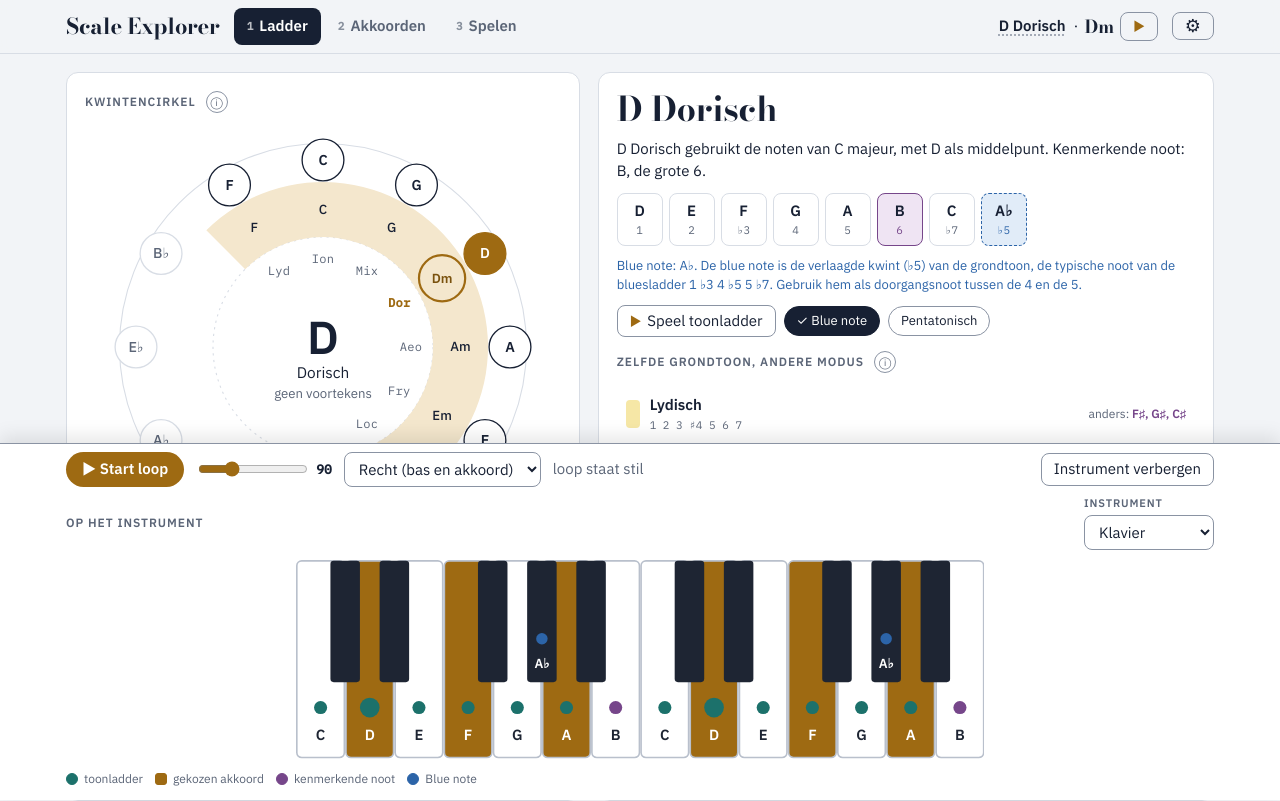
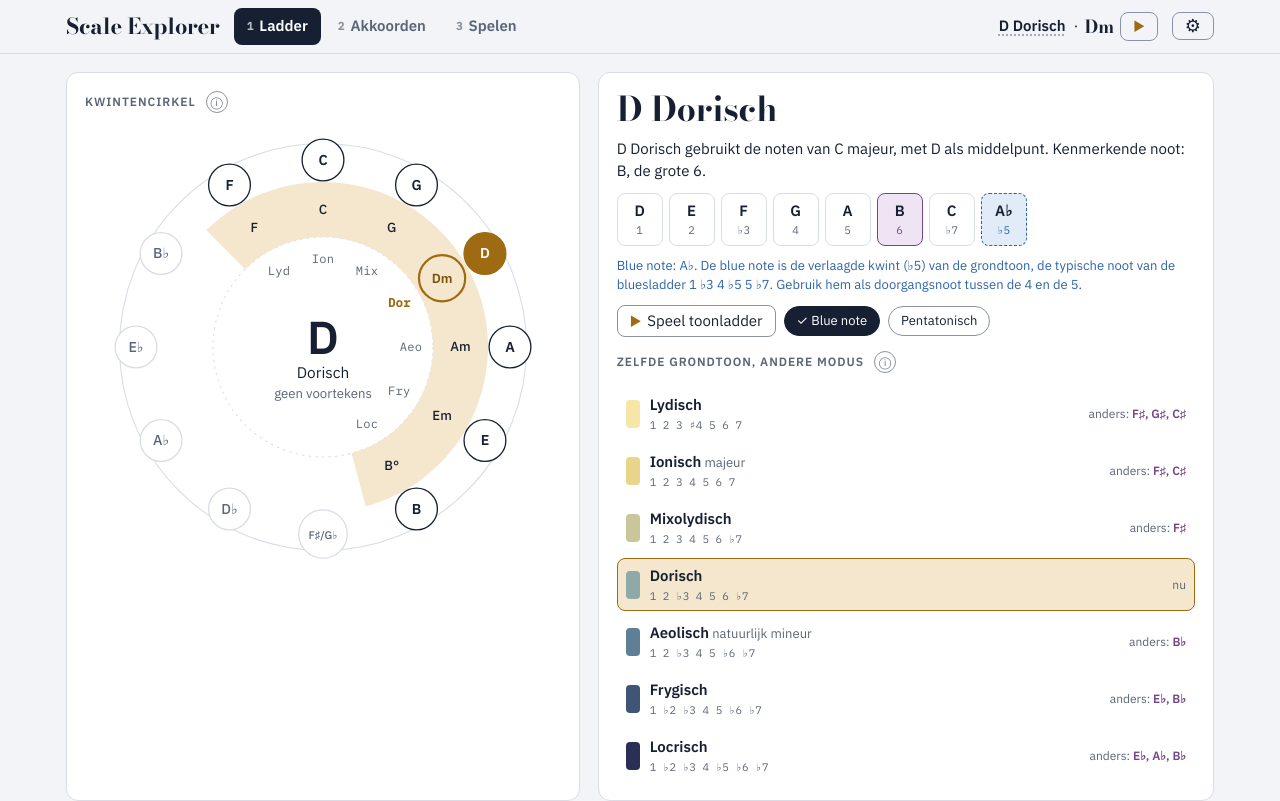
Before and after one commit to krogiers/Scale-explorer, a React (Vite) app: page /#ladder in a window 1280 px wide. Shown: the top 801 px of the page. Built offline with nearby package versions, Linux system fonts and the light colour scheme.

Commit message:
* Remove dock

```diff
--- a/src/App.tsx
+++ b/src/App.tsx
@@ -1,9 +1,9 @@
 import { useEffect, useState } from 'react';
-import { AppProvider, LoopProvider, useApp } from './state';
+import { AppProvider, chordOf, LoopProvider, useApp, useLoop } from './state';
 import { PlayButton, Toaster } from './ui';
 import { LadderScreen } from './screens/ladder';
 import { AkkoordenScreen } from './screens/akkoorden';
-import { Dock, SpelenScreen } from './screens/spelen';
+import { InstrumentPanel, SpelenScreen } from './screens/spelen';
 import { Settings } from './screens/settings';
 
 /** De drie schermen; de naam staat in de URL (#ladder, #akkoorden, #spelen) zodat terug en vooruit werken. */
@@ -11,7 +11,6 @@ const SCREENS = ['ladder', 'akkoorden', 'spelen'] as const;
 type Screen = (typeof SCREENS)[number];
 const isScreen = (s: string): s is Screen => (SCREENS as readonly string[]).includes(s);
 const SCREEN_KEY = 'tln-screen';
-const DOCK_KEY = 'tln-dock';
 
 function load<T>(key: string, fallback: T): T {
   try { const v = localStorage.getItem(key); return v === null ? fallback : JSON.parse(v); } catch { return fallback; }
@@ -41,15 +40,30 @@ function useScreen(): [Screen, (s: Screen) => void] {
   return [screen, go];
 }
 
-/** Bovenbalk met de schermen, de huidige ladder en het akkoord (overal zichtbaar), en ⚙; onderaan het dock. */
+/**
+ * Speelt de loop terwijl je op een ander scherm bent, dan toont de bovenbalk dat, met ■ om te stoppen.
+ * Een tik op de tekst brengt je naar Spelen.
+ */
+function LoopPill({ onOpen }: { onOpen: () => void }) {
+  const { state, t, names } = useApp();
+  const { running, info, toggle } = useLoop();
+  if (!running) return null;
+  const n = state.path.length;
+  const text = !info ? t.loopTitle : info.chord < 0 ? `${t.countingIn} ${info.beat + 1}`
+    : `${names.chord(chordOf(state.path[info.chord % n]))}${n > 1 ? ` → ${names.chord(chordOf(state.path[(info.chord + 1) % n]))}` : ''}`;
+  return (
+    <div className="loop-pill">
+      <button type="button" className="lp-stop" onClick={toggle} aria-label={t.loopStop} title={t.loopStop}>■</button>
+      <button type="button" className="lp-now" onClick={onOpen} aria-live="polite">{text}</button>
+    </div>
+  );
+}
+
+/** Bovenbalk met de schermen, de huidige ladder en het akkoord (overal zichtbaar), en ⚙. */
 function Layout() {
   const { state, t, names, scale, chords, scaleLabel, playChord } = useApp();
   const [screen, go] = useScreen();
   const [settings, setSettings] = useState(false);
-  // het dock: standaard open op Ladder (noten op je instrument), dicht op Akkoorden (ruimte voor het schema);
-  // op een telefoon staat het dock standaard dicht: het instrument zou het halve scherm innemen
-  const [dock, setDock] = useState<Record<string, boolean>>(() => load(DOCK_KEY, { ladder: !matchMedia('(max-width: 640px)').matches, akkoorden: false }));
-  useEffect(() => save(DOCK_KEY, dock), [dock]);
 
   // sneltoetsen 1, 2, 3 voor de schermen (niet tijdens typen, niet in een dialoog, niet met een modifier)
   useEffect(() => {
@@ -74,6 +88,7 @@ function Layout() {
               </button>
             ))}
           </nav>
+          {screen !== 'spelen' && <LoopPill onOpen={() => go('spelen')} />}
           <div className="ctx">
             <button type="button" className="ctx-scale" onClick={() => go('ladder')}>{scaleLabel(scale)}</button>
             <span aria-hidden="true">·</span>
@@ -84,12 +99,11 @@ function Layout() {
         </div>
       </header>
       <main className="wrap">
-        {screen === 'ladder' && <LadderScreen />}
+        {screen === 'ladder' && <LadderScreen instrument={<InstrumentPanel />} />}
         {screen === 'akkoorden' && <AkkoordenScreen />}
         {screen === 'spelen' && <SpelenScreen />}
         <footer className="muted small credits">{t.credits}</footer>
       </main>
-      {screen !== 'spelen' && <Dock open={!!dock[screen]} onToggle={() => setDock({ ...dock, [screen]: !dock[screen] })} />}
       <Settings open={settings} onClose={() => setSettings(false)} />
       <Toaster />
     </div>
--- a/src/i18n/en.ts
+++ b/src/i18n/en.ts
@@ -62,7 +62,7 @@ export const en = {
   timbreFollows: 'Sound follows instrument', playChord: 'Play chord',
   screens: { ladder: 'Scale', akkoorden: 'Chords', spelen: 'Play' } as Record<string, string>,
   nextView: { list: 'List', network: 'Network', sequences: 'Sequences' } as Record<string, string>,
-  dockShow: 'Show instrument', dockHide: 'Hide instrument', nowShort: 'now', nextShort: 'next', loopOff: 'loop stopped',
+  nowShort: 'now', nextShort: 'next', loopOff: 'loop stopped',
   toastCleared: 'Chart cleared.', toastRemoved: '{chord} removed.', toastInserted: '{name} inserted.',
   credits: 'Sound: recordings from the FluidR3 GM soundfont (CC BY 3.0), via midi-js-soundfonts.',
   clear: 'Clear', undo: 'Undo', chartFull: 'The chart is full ({n} chords). Remove a chord to add another.',
--- a/src/i18n/nl.ts
+++ b/src/i18n/nl.ts
@@ -62,7 +62,7 @@ export const nl = {
   timbreFollows: 'Klank volgt instrument', playChord: 'Speel akkoord',
   screens: { ladder: 'Ladder', akkoorden: 'Akkoorden', spelen: 'Spelen' } as Record<string, string>,
   nextView: { list: 'Lijst', network: 'Netwerk', sequences: 'Sequenties' } as Record<string, string>,
-  dockShow: 'Instrument tonen', dockHide: 'Instrument verbergen', nowShort: 'nu', nextShort: 'daarna', loopOff: 'loop staat stil',
+  nowShort: 'nu', nextShort: 'daarna', loopOff: 'loop staat stil',
   toastCleared: 'Schema gewist.', toastRemoved: '{chord} verwijderd.', toastInserted: '{name} ingevoegd.',
   credits: 'Klank: opnames uit de FluidR3 GM-soundfont (CC BY 3.0), via midi-js-soundfonts.',
   clear: 'Wis', undo: 'Ongedaan maken', chartFull: 'Het schema is vol ({n} akkoorden). Verwijder een akkoord om er een toe te voegen.',
--- a/src/screens/spelen/Dock.tsx
+++ /dev/null
@@ -1,39 +0,0 @@
-import { LOOP_STYLES, type LoopStyle } from '../../audio/loop';
-import { BPM_MAX, BPM_MIN, chordOf, useApp, useLoop } from '../../state';
-import { InstrumentPanel } from './panels';
-
-/**
- * Dock onderaan op de schermen Ladder en Akkoorden: de loop (▶/■, tempo, stijl, nu → daarna)
- * en het instrument, dat je kunt uitklappen. Zo hoor en zie je elke klik, op elk scherm.
- */
-export function Dock({ open, onToggle }: { open: boolean; onToggle: () => void }) {
-  const { state, dispatch, t, names } = useApp();
-  const { running, info, opts, setOpts, toggle } = useLoop();
-  const n = state.path.length;
-  let now = <span className="muted">{t.loopOff}</span>;
-  if (running && info) {
-    now = info.chord < 0
-      ? <span>{t.countingIn} <b>{info.beat + 1}</b></span>
-      : <span>{t.nowShort} <b>{names.chord(chordOf(state.path[info.chord % n]))}</b>{n > 1 && <> → {t.nextShort} {names.chord(chordOf(state.path[(info.chord + 1) % n]))}</>}</span>;
-  }
-  return (
-    <aside className={`dock${open ? ' open' : ''}`} aria-label={t.loopTitle}>
-      <div className="dock-bar">
-        <button type="button" className={`loopbtn${running ? ' on' : ''}`} aria-pressed={running} onClick={toggle}>
-          {running ? '■ ' + t.loopStop : '▶ ' + t.loopStart}
-        </button>
-        <label className="dock-tempo">
-          <span className="sr-only">{t.tempo}</span>
-          <input type="range" min={BPM_MIN} max={BPM_MAX} step={2} value={state.bpm} onChange={(e) => dispatch({ type: 'settings', patch: { bpm: +e.target.value } })} />
-          <b>{state.bpm}</b>
-        </label>
-        <select aria-label={t.accompaniment} value={opts.style} onChange={(e) => setOpts({ style: e.target.value as LoopStyle })}>
-          {LOOP_STYLES.map((k) => <option key={k} value={k}>{t.styles[k]}</option>)}
-        </select>
-        <span className="dock-now" aria-live="polite">{now}</span>
-        <button type="button" className="ghost" aria-expanded={open} onClick={onToggle}>{open ? t.dockHide : t.dockShow}</button>
-      </div>
-      {open && <div className="dock-body"><InstrumentPanel /></div>}
-    </aside>
-  );
-}
--- a/src/screens/spelen/dock.css
+++ /dev/null
@@ -1,24 +0,0 @@
-/* dock: de loop en het instrument onderaan op Ladder en Akkoorden */
-.dock{position:sticky;bottom:0;z-index:15;background:var(--surface);border-top:1px solid var(--line-strong);box-shadow:0 -6px 18px rgba(0,0,0,.10)}
-.dock-bar{max-width:1180px;margin:0 auto;display:flex;align-items:center;gap:8px 12px;flex-wrap:wrap;padding:8px max(16px, env(safe-area-inset-right, 0px)) max(8px, env(safe-area-inset-bottom, 0px)) max(16px, env(safe-area-inset-left, 0px))}
-.dock .loopbtn{padding:6px 16px;min-width:116px}
-.dock-tempo{display:flex;align-items:center;gap:6px;font-family:var(--f-mono);font-size:13px}
-.dock-tempo input{width:110px;accent-color:var(--brass)}
-.dock-now{flex:1;min-width:160px}
-.dock-now b{font-family:var(--f-display);font-size:18px}
-.dock-body{max-width:1180px;margin:0 auto;padding:0 16px 12px;max-height:46vh;overflow:auto;display:flex;flex-direction:column;gap:10px}
-.dock-body svg{max-height:min(26vh,200px);width:auto;max-width:100%;display:block;margin:0 auto}
-@media (max-width:640px){.dock select{display:none}.dock-tempo input{width:80px}.dock-body{max-height:40vh}.dock-body svg{max-height:22vh}.dock .legend{display:none}}
-
-/* het schema als strook om mee te lezen (scherm Spelen) */
-.strip{display:flex;overflow-x:auto;border-left:2px solid var(--ink);padding-bottom:4px}
-.sbar{position:relative;flex:0 0 auto;display:flex;gap:4px;min-width:200px;padding:16px 6px 6px;border-right:2px solid var(--ink)}
-.scell{flex-basis:0;min-width:56px;border:1px solid transparent;border-radius:6px;background:none;padding:6px 8px;font-family:var(--f-display);font-size:24px;line-height:1.1;text-align:left;cursor:pointer;color:inherit}
-.scell.focus{border-color:var(--ink)}
-.scell.playing{background:var(--brass);border-color:var(--brass);color:var(--surface)}
-.scell.cont{cursor:default;text-align:center;color:var(--muted)}
-.scell.cont.playing{color:var(--surface)}
-.spelen .loop{border-top:0;padding-top:0}
-.spelen .loop-chord{font-size:56px}
-.spelen .loop-now{min-height:110px}
-.spelen .kb svg{max-height:40vh;width:auto;max-width:100%;display:block;margin:0 auto}
--- a/src/screens/spelen/index.ts
+++ b/src/screens/spelen/index.ts
@@ -1,3 +1,2 @@
-/** Scherm Spelen: meespeelloop, schema als strook en het instrument; plus het dock voor de andere schermen. */
-export { SpelenScreen } from './panels';
-export { Dock } from './Dock';
+/** Scherm Spelen: meespeelloop, schema als strook en het instrument (dat App ook op Ladder toont). */
+export { InstrumentPanel, SpelenScreen } from './panels';
--- a/src/state/loop.tsx
+++ b/src/state/loop.tsx
@@ -1,6 +1,6 @@
 /**
  * De meespeelloop als gedeelde toestand: één speler voor de hele app, zodat de loop blijft lopen als je van scherm
- * wisselt, en het dock, het scherm Spelen en het schema dezelfde loop tonen. Moet binnen AppProvider staan.
+ * wisselt, en het scherm Spelen, de bovenbalk en het schema dezelfde loop tonen. Moet binnen AppProvider staan.
  */
 import { createContext, useContext, useEffect, useMemo, useRef, useState, type ReactNode } from 'react';
 import { audio, progressionVoicings } from '../audio';
--- a/src/styles/index.css
+++ b/src/styles/index.css
@@ -18,4 +18,4 @@
 @import './overlays.css';
 @import '../screens/akkoorden/sequences.css';
 @import '../screens/akkoorden/screen.css';
-@import '../screens/spelen/dock.css';
+@import '../screens/spelen/strip.css';
--- a/src/styles/shell.css
+++ b/src/styles/shell.css
@@ -7,6 +7,10 @@
 .tab:hover{border-color:var(--line-strong);color:var(--ink)}
 .tab[aria-current="page"]{background:var(--ink);color:var(--surface)}
 .tab-n{font-family:var(--f-mono);font-size:11px;opacity:.7}
+.loop-pill{margin-left:auto;display:flex;align-items:center;border:1px solid var(--brass);background:var(--brass-soft);border-radius:999px;overflow:hidden}
+.loop-pill button{border:0;background:none;padding:4px 10px;cursor:pointer;color:var(--brass-ink);font-weight:600;white-space:nowrap}
+.lp-stop{border-right:1px solid var(--brass) !important}
+.loop-pill + .ctx{margin-left:0}
 .ctx{margin-left:auto;display:flex;align-items:center;gap:6px;min-width:0;white-space:nowrap}
 .ctx-scale{border:0;background:none;padding:4px 2px;font-weight:600;cursor:pointer;color:var(--ink);text-decoration:underline dotted var(--line-strong);text-underline-offset:4px}
 .ctx b{font-family:var(--f-display);font-size:18px}
@@ -59,5 +63,5 @@ dialog.sheet::backdrop{background:rgba(10,14,20,.45)}
 .toast-x{border:0;background:none;color:inherit;opacity:.7;font-size:18px;cursor:pointer;padding:4px 6px}
 
 .sr-only{position:absolute;width:1px;height:1px;overflow:hidden;clip:rect(0 0 0 0);white-space:nowrap}
-@media (pointer:coarse){.chip,.tab,.ctx-scale,.gear,.ctx-play{min-height:44px}}
+@media (pointer:coarse){.chip,.tab,.ctx-scale,.gear,.ctx-play,.loop-pill button{min-height:44px}}
 @media (max-width:720px){.toast-wrap{top:124px}}
```
Also changed, not shown: src/screens/ladder/panels.tsx (+7 -2 lines), src/screens/spelen/strip.css (added, +12 -0 lines).
